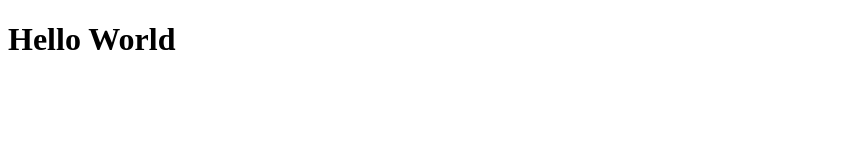
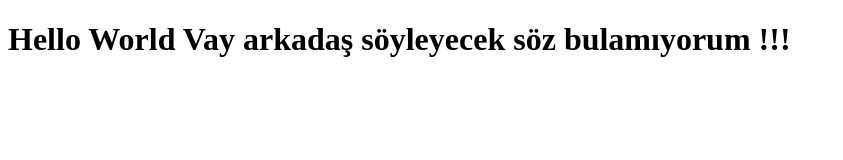
Before and after one commit to yucemajeste/coursera-test, a plain HTML site: page site/index.html in a window 1280 px wide. Shown: the whole page, without its empty margins (0-843 px from the left). Drawn offline with Linux system fonts and the light colour scheme.

Commit message:
bişiler ekledim

```diff
--- a/site/index.html
+++ b/site/index.html
@@ -4,6 +4,6 @@
 	<title>Hello World</title>
 </head>
 <body>
-<h1>Hello World </h1>
+<h1>Hello World Vay arkadaş söyleyecek söz bulamıyorum !!!</h1>
 </body>
 </html>
```
